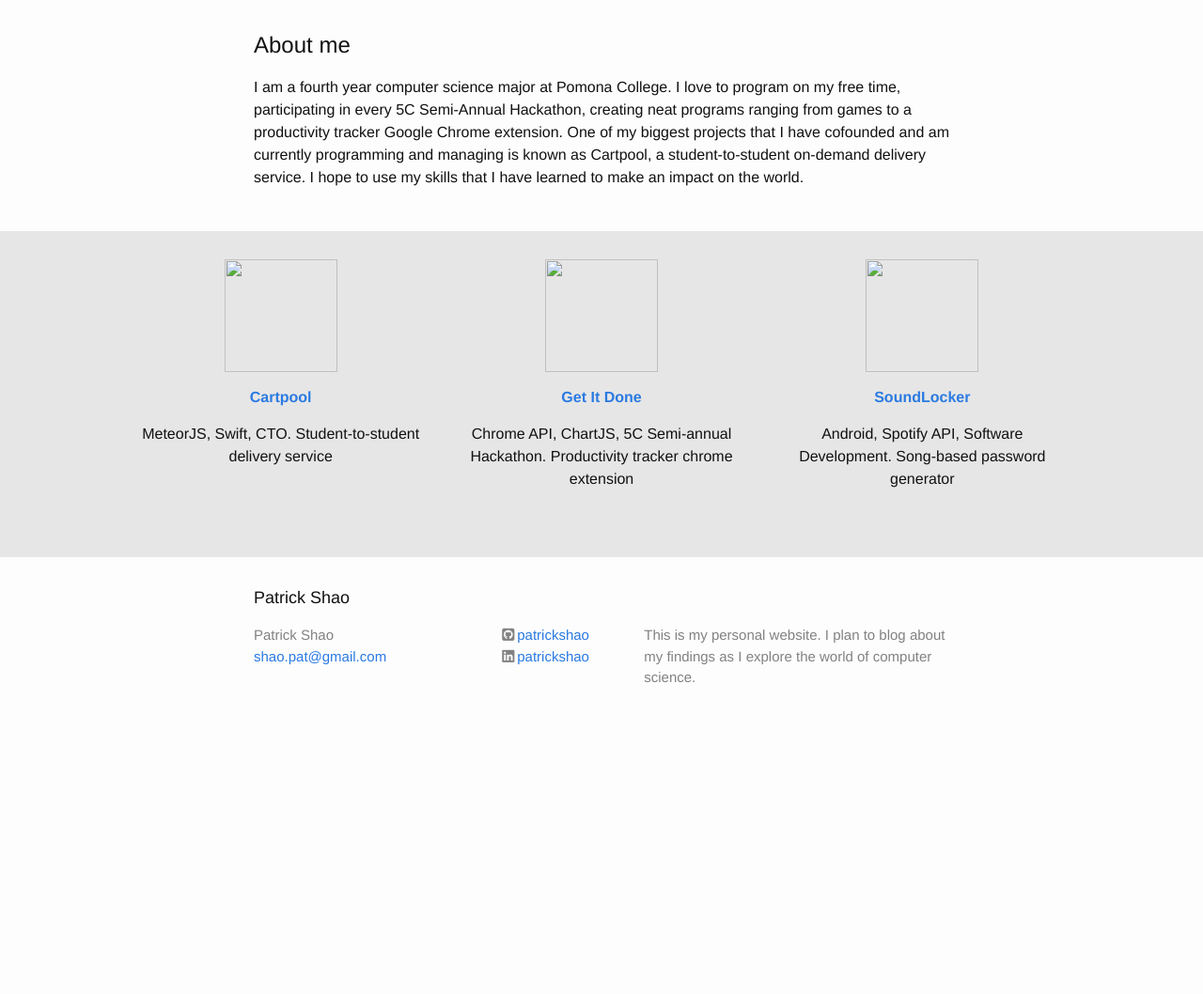
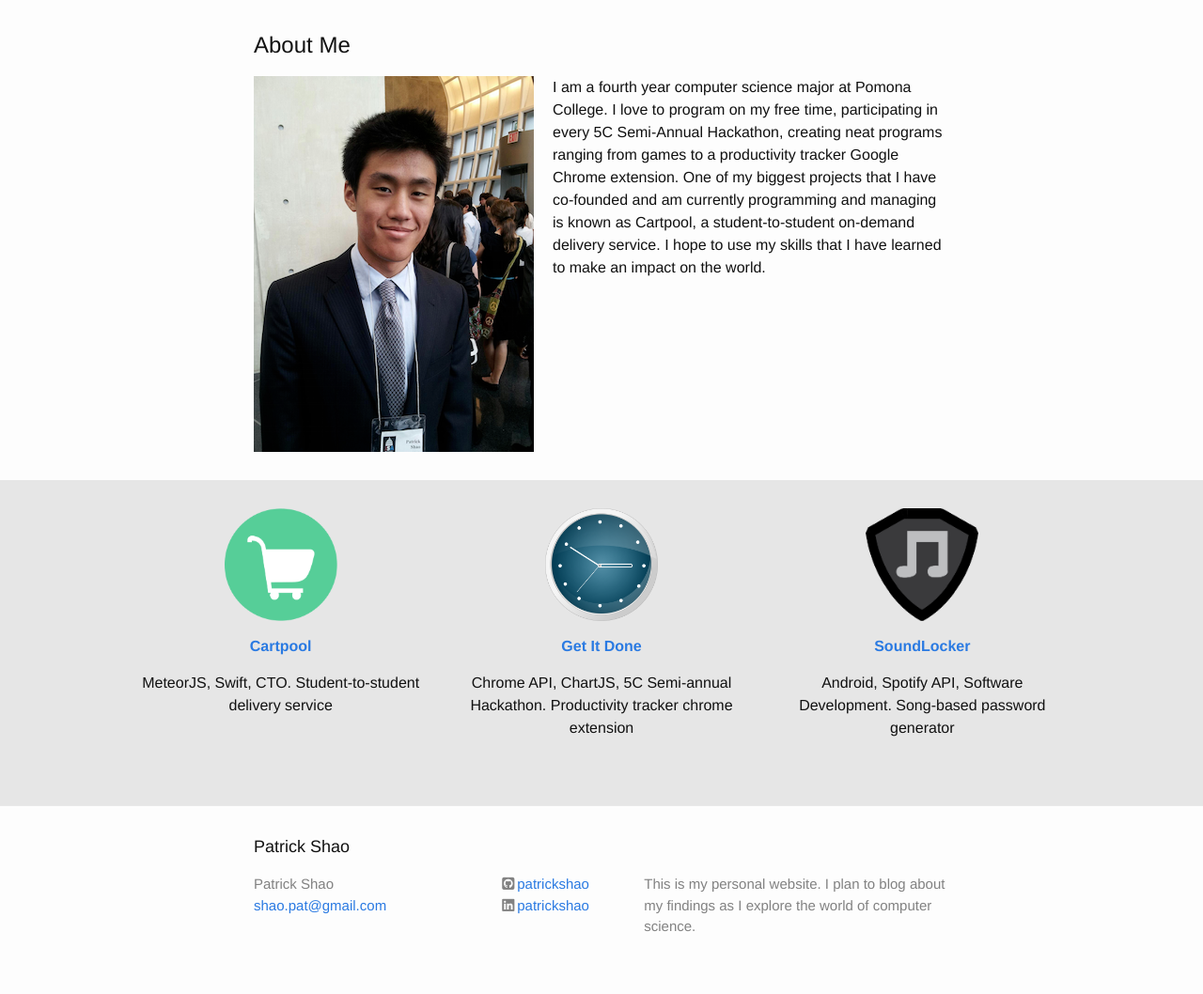
Before and after one commit to patrickshao/patrickshao.github.io, a Jekyll site: the page built from index.html, in a window 1280 px wide. Shown: the part 625-1683 px from the top of the page at 94% size. Built offline with Jekyll 4.4.1, drawn with Linux system fonts in a browser that asks for light colours; nearby versions of some CDN libraries; before the commit the page ends 1418 px from its top, so only the background shows below that.

Commit message:
Add profile picture

```diff
--- a/_sass/_layout.scss
+++ b/_sass/_layout.scss
@@ -177,6 +177,11 @@
  /*height:200px;*/
 }
 
+#profile-pic{
+  float:left;
+  margin-right:20px;
+}
+
 #flexbox{
   background-color: #e6e6e6;
 
--- a/index.html
+++ b/index.html
@@ -9,8 +9,9 @@ layout: home
 <div  id="about-me">
   <div class="page-content">
     <div class="wrapper">
-      <h2>About me</h2>
-        <p>I am a fourth year computer science major at Pomona College. I love to program on my free time, participating in every 5C Semi-Annual Hackathon, creating neat programs ranging from games to a productivity tracker Google Chrome extension. One of my biggest projects that I have cofounded and am currently programming and managing is known as Cartpool, a student-to-student on-demand delivery service. I hope to use my skills that I have learned to make an impact on the world.</p>
+      <h2>About Me</h2>
+        <img id="profile-pic" src="/img/favicon.ico"></img>
+        <div>I am a fourth year computer science major at Pomona College. I love to program on my free time, participating in every 5C Semi-Annual Hackathon, creating neat programs ranging from games to a productivity tracker Google Chrome extension. One of my biggest projects that I have co-founded and am currently programming and managing is known as Cartpool, a student-to-student on-demand delivery service. I hope to use my skills that I have learned to make an impact on the world.</div>
     </div>
   </div>
 </div>
@@ -19,17 +20,17 @@ layout: home
   <div class="page-content">
     <ul class="flex-container">
       <li class="flex-item">
-        <img src="cartpool.png" class="flex-image"></img>
+        <img src="/img/cartpool.png" class="flex-image"></img>
         <a href="http://www.cartpoolapp.com" class="flex-title">Cartpool</a>
         <div class="flex-description">MeteorJS, Swift, CTO. Student-to-student delivery service</div>
       </li>
       <li class="flex-item">
-        <img src="getitdone.png" class="flex-image"></img>
+        <img src="/img/getitdone.png" class="flex-image"></img>
         <a href="https://github.com/Hackathon2016SP/GetItDone" class="flex-title">Get It Done</a>
         <div class="flex-description>">Chrome API, ChartJS, 5C Semi-annual Hackathon. Productivity tracker chrome extension</div>
       </li>
       <li class="flex-item">
-        <img src="soundlocker.png" class="flex-image"></img>
+        <img src="/img/soundlocker.png" class="flex-image"></img>
         <a href="https://github.com/KentShikama/SoundLocker" class="flex-title">SoundLocker</a>
         <div class="flex-description>">Android, Spotify API, Software Development. Song-based password generator</div>
       </li>
```
